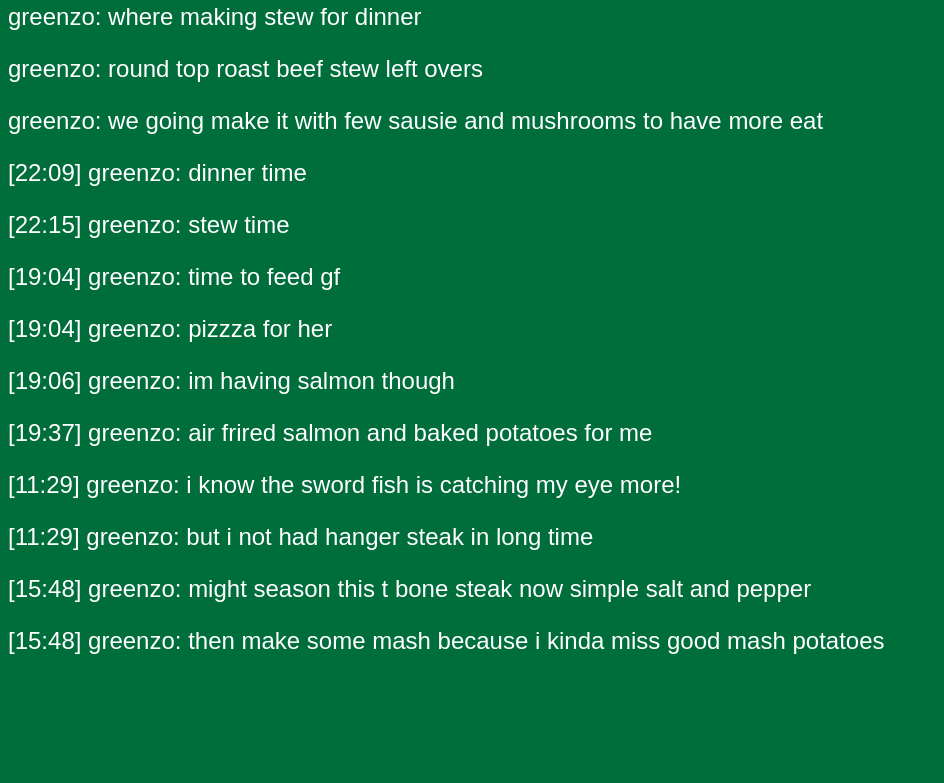
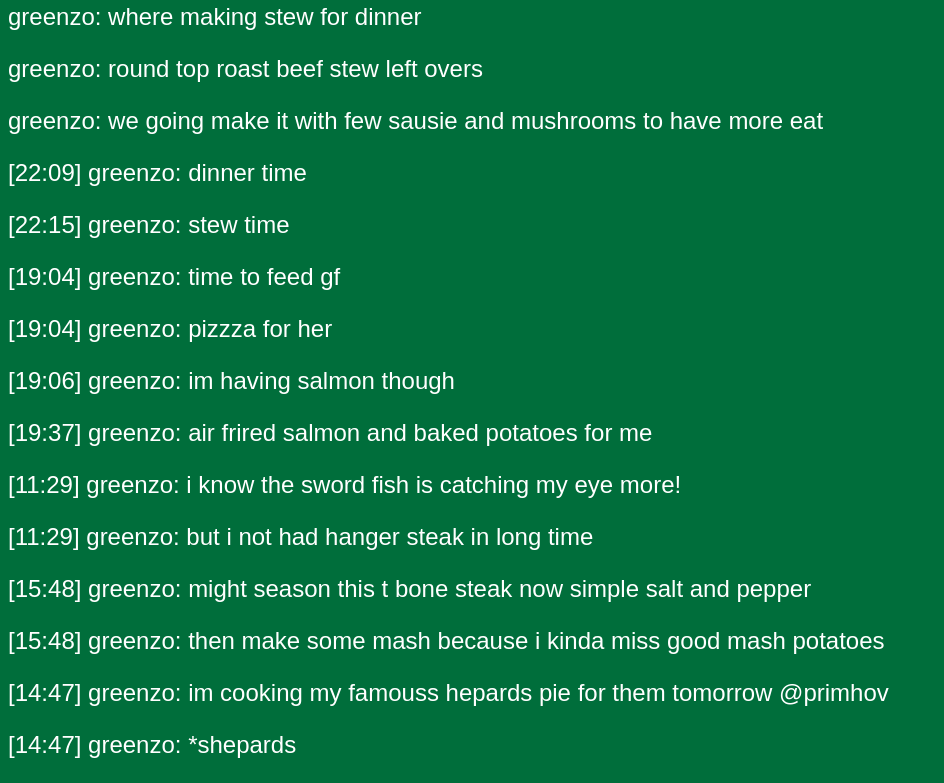
Before and after one commit to hungryirish/whatisgreenzohavingfordinner, a plain HTML site: page index.html in a window 1280 px wide. Shown: the part 79-862 px from the top of the page, without its empty margins (0-944 px from the left). Before the commit the page ends 800 px from the top, so only its background shows below. Drawn offline with Linux system fonts and the light colour scheme.

Commit message:
Update index.html

```diff
--- a/index.html
+++ b/index.html
@@ -35,6 +35,8 @@
 		<p> [11:29] greenzo: but i not had hanger steak in long time </p>
 		<p> [15:48] greenzo: might season this t bone steak  now simple salt and pepper </p>
 		<p> [15:48] greenzo: then make some mash because i kinda miss good mash potatoes </p>
+		<p> [14:47] greenzo: im cooking my famouss hepards pie for them tomorrow @primhov </p>
+		<p> [14:47] greenzo: *shepards </p>
 
 	</body>
 </html>
```
